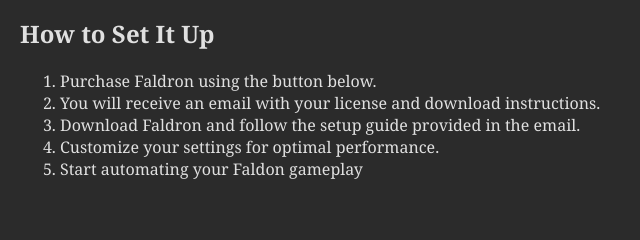
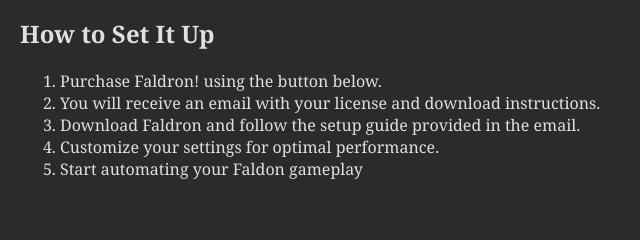
Before and after one commit to Anthonyreeder/Faldron, a website: page index.html in a window 1280 px wide. Shown: the part 1847-2087 px from the top of the page, 0-640 px from the left. Drawn offline with Linux system fonts and the light colour scheme; a script that the page names is missing.

```diff
--- a/index.html
+++ b/index.html
@@ -80,7 +80,7 @@
   <section id="how-to">
     <h2>How to Set It Up</h2>
     <ol>
-      <li>Purchase Faldron using the button below.</li>
+      <li>Purchase Faldron! using the button below.</li>
       <li>You will receive an email with your license and download instructions.</li>
       <li>Download Faldron and follow the setup guide provided in the email.</li>
       <li>Customize your settings for optimal performance.</li>
```
